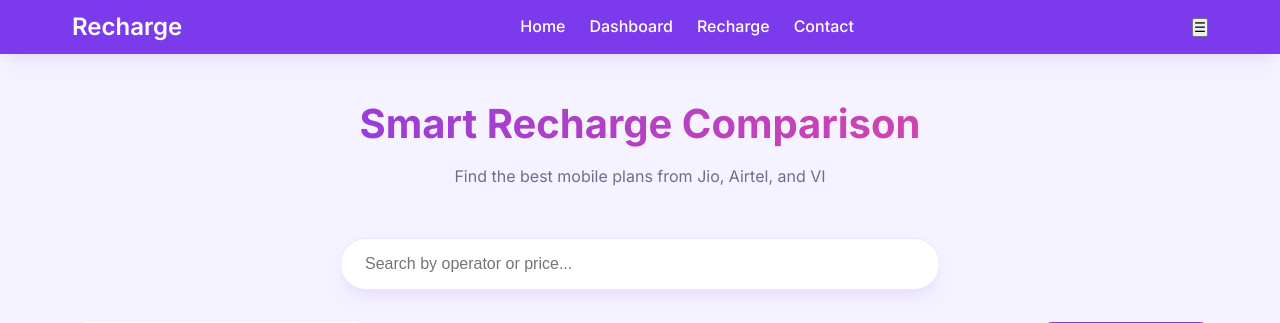
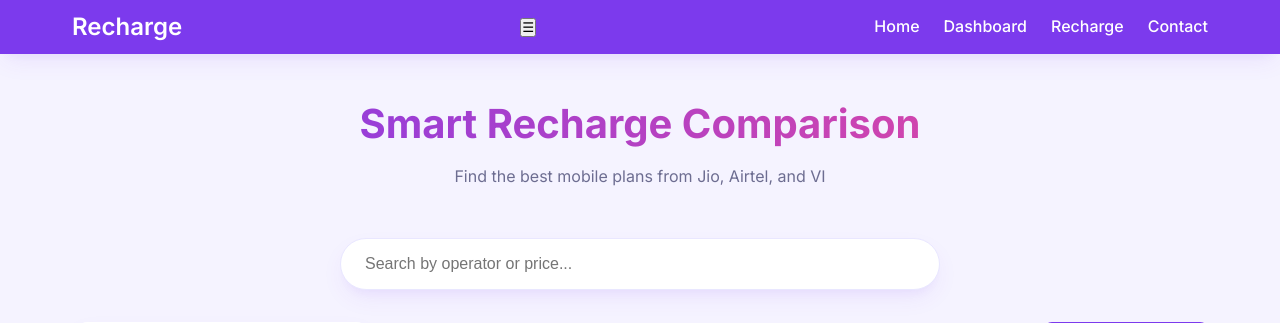
Before and after one commit to nsaranya28/Recharge-Platform, a PHP site: page /recharge/index.php in a window 1280 px wide. Shown: the top 323 px of the page. Run offline with PHP 8.4, Linux system fonts and the light colour scheme; data comes from the database, SQL or seed files in the repository.

Commit message:
navchanges1

```diff
--- a/index.php
+++ b/index.php
@@ -80,20 +80,22 @@ if (isset($_POST['compare']) && !empty($_POST['plan_ids'])) {
 <nav class="navbar">
     <div class="nav-container">
         <a href="index.php" class="nav-logo">Recharge</a>
+        <button class="nav-toggle" aria-label="Toggle navigation">&#9776;</button>
         <ul class="nav-menu">
-                <li><a href="index.php">Home</a></li>
-                <li><a href="dashboard.php">Dashboard</a></li>
-                <li><a href="recharge.php">Recharge</a></li>
-                <li><a href="contact.php">Contact</a></li>
+            <li class="nav-item"><a href="index.php" class="nav-link">Home</a></li>
+            <li class="nav-item"><a href="dashboard.php" class="nav-link">Dashboard</a></li>
+            <li class="nav-item"><a href="recharge.php" class="nav-link">Recharge</a></li>
+            <li class="nav-item"><a href="contact.php" class="nav-link">Contact</a></li>
         </ul>
-            <button class="nav-toggle" aria-label="Toggle navigation">&#9776;</button>
     </div>
 </nav>
 <script>
-        const navToggle = document.querySelector('.nav-toggle');
-        const navMenu = document.querySelector('.nav-menu');
-        navToggle.addEventListener('click', () => {
+    document.addEventListener('DOMContentLoaded', function () {
+        var navToggle = document.querySelector('.nav-toggle');
+        var navMenu = document.querySelector('.nav-menu');
+        navToggle.addEventListener('click', function () {
             navMenu.classList.toggle('active');
+        });
     });
 </script>
 
```
Lines whose indentation alone changed are shown as unchanged.
